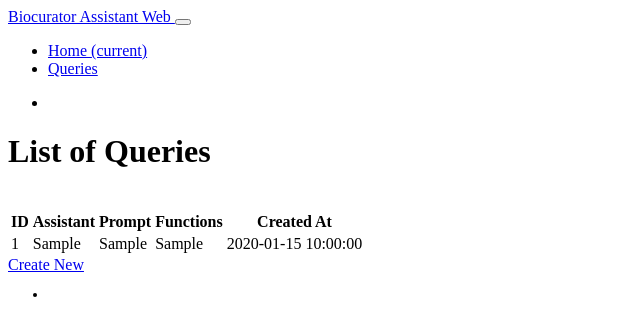
After one commit to rtaylorzfin/ba_web_app, a Flask app: template ba_web_app/templates/queries/index.html in a window 1280 px wide. The commit adds this page. Shown: the top 336 px of the page, without its empty margins (0-640 px from the left). Run offline with Flask 3, Linux system fonts and the light colour scheme; tables that the repository leaves empty hold one stand-in row (values such as "Sample post"); the template is opened without the code that fills it: values that come from a table or form of the project are taken from there, most other values are stand-ins (such as "Sample title", 1, 10 or a date in 2020); parts of the project's set-up code (start-up, migrations or seed data) failed here and were passed over.

Commit message:
Add CRD in CRUD

```diff
--- a/autoapp.py
+++ b/autoapp.py
@@ -1,3 +1,9 @@
+"""
+Root Module.
+
+This is the root of the project.
+"""
+
 from ba_web_app.app import create_app
 from ba_web_app.celery_utils import init_celery
 
--- a/ba_web_app/app.py
+++ b/ba_web_app/app.py
@@ -5,7 +5,7 @@ import sys
 
 from flask import Flask, render_template
 
-from ba_web_app import commands, public, user, queries
+from ba_web_app import commands, public, queries, user
 from ba_web_app.extensions import (
     bcrypt,
     cache,
--- a/ba_web_app/commands.py
+++ b/ba_web_app/commands.py
@@ -47,7 +47,7 @@ def test(coverage):
 )
 def lint(fix_imports, check):
     """Lint and check code style with black, flake8 and isort."""
-    skip = ["node_modules", "requirements", "migrations"]
+    skip = ["node_modules", "requirements", "migrations", "venv"]
     root_files = glob("*.py")
     root_directories = [
         name for name in next(os.walk("."))[1] if not name.startswith(".")
--- a/ba_web_app/queries/models.py
+++ b/ba_web_app/queries/models.py
@@ -11,7 +11,7 @@ class Query(PkModel):
     __tablename__ = "queries"
     id = Column(db.Integer, primary_key=True)
 
-    #long text field:
+    # long text field:
     assistant = Column(db.Text, nullable=False)
     prompt = Column(db.Text, nullable=False)
     functions = Column(db.Text, nullable=False)
--- a/ba_web_app/tasks.py
+++ b/ba_web_app/tasks.py
@@ -1,5 +1,9 @@
+"""Tasks for Celery to execute asynchronously."""
+
 from ba_web_app.celery_utils import celery
+
 
 @celery.task
 def add_numbers(a, b):
+    """Add two numbers."""
     return a + b
--- a/ba_web_app/templates/nav.html
+++ b/ba_web_app/templates/nav.html
@@ -17,7 +17,7 @@
         </a>
       </li>
       <li class="nav-item">
-        <a class="nav-link" href="{{ url_for('public.about') }}">About</a>
+        <a class="nav-link" href="{{ url_for('queries.index') }}">Queries</a>
       </li>
     </ul>
     {% if current_user and current_user.is_authenticated %}
--- /dev/null
+++ b/ba_web_app/templates/queries/index.html
@@ -0,0 +1,32 @@
+
+{% extends "layout.html" %}
+{% block content %}
+    <div class="container-narrow">
+        <h1 class="mt-5">List of Queries</h1>
+        <br/>
+        <table class="table table-striped">
+            <thead>
+                <tr>
+                    <th>ID</th>
+                    <th>Assistant</th>
+                    <th>Prompt</th>
+                    <th>Functions</th>
+                    <th>Created At</th>
+                </tr>
+            </thead>
+            <tbody>
+                {% for query in queries %}
+                    <tr>
+                        <td>{{ query.id }}</td>
+                        <td>{{ query.assistant }}</td>
+                        <td>{{ query.prompt }}</td>
+                        <td>{{ query.functions }}</td>
+                        <td>{{ query.created_at }}</td>
+                    </tr>
+                {% endfor %}
+            </tbody>
+        </table>
+        <a href="/queries/new" class="btn btn-primary">Create New</a>
+    </div>
+
+{% endblock %}
```
Also changed, not shown: ba_web_app/celery_utils.py (+17 -5 lines), ba_web_app/public/views.py (+21 -17 lines), ba_web_app/queries/forms.py (+4 -10 lines), ba_web_app/queries/views.py (+23 -4 lines), tests/test_functional.py (+3 -6 lines), README.md, ba_web_app/settings.py (line endings or trailing spaces), 1 other file.
